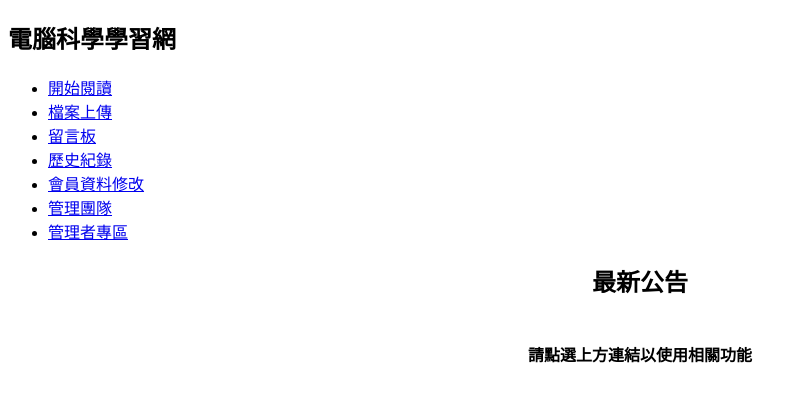
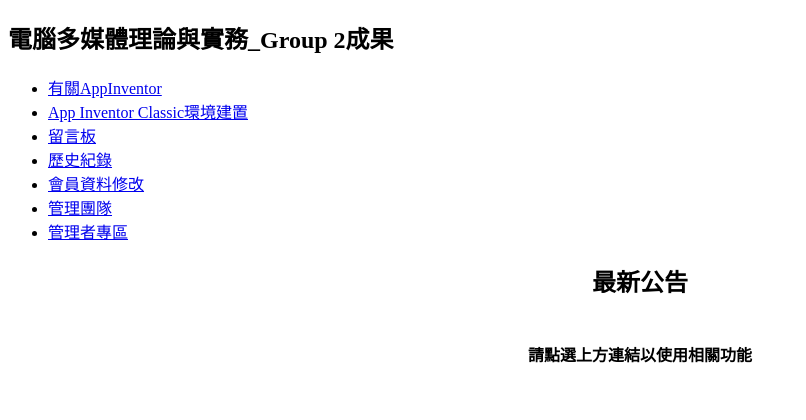
Before and after one commit to NTUEGROUP2/Group2, a PHP site: page / in a window 1280 px wide. Shown: the top 420 px of the page, without its empty margins (0-806 px from the left). Run offline with PHP 8.4, Linux system fonts and the light colour scheme.

Commit message:
Update index.php

```diff
--- a/index.php
+++ b/index.php
@@ -2,19 +2,19 @@
 <html xmlns="http://www.w3.org/1999/xhtml">
 <head>
 <meta http-equiv="Content-Type" content="text/html; charset=utf-8" />
-<title>國立臺北教育大學_學習網</title>
+<title>App Inventor教學網</title>
 </head>
 
 <body>
 
 
-	<h2>電腦科學學習網</h2>
+	<h2>電腦多媒體理論與實務_Group 2成果</h2>
 
 <div id="MAIN_NAV" >
 
 	<ul>
-		<li><a href="reading.php">開始閱讀</a></li>
-		<li><a href="upload.php">檔案上傳</a></li>
+		<li><a href="reading.php">有關AppInventor</a></li>
+		<li><a href="upload.php">App Inventor Classic環境建置</a></li>
 		<li><a href="message.php">留言板</a></li>
 		<li><a href="record.php">歷史紀錄</a></li>
 		<li><a href="login.php">會員資料修改</a></li>
```
